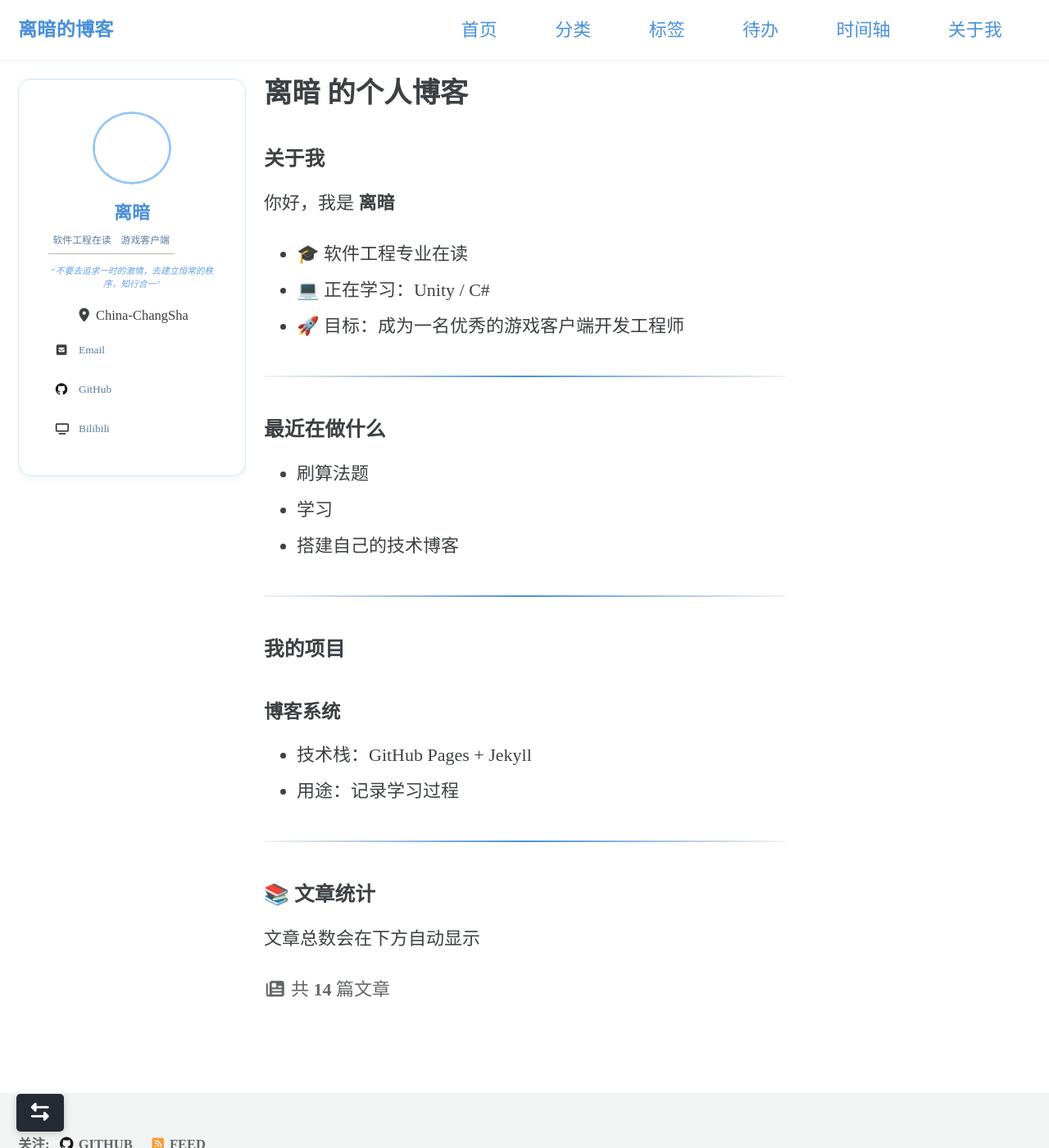
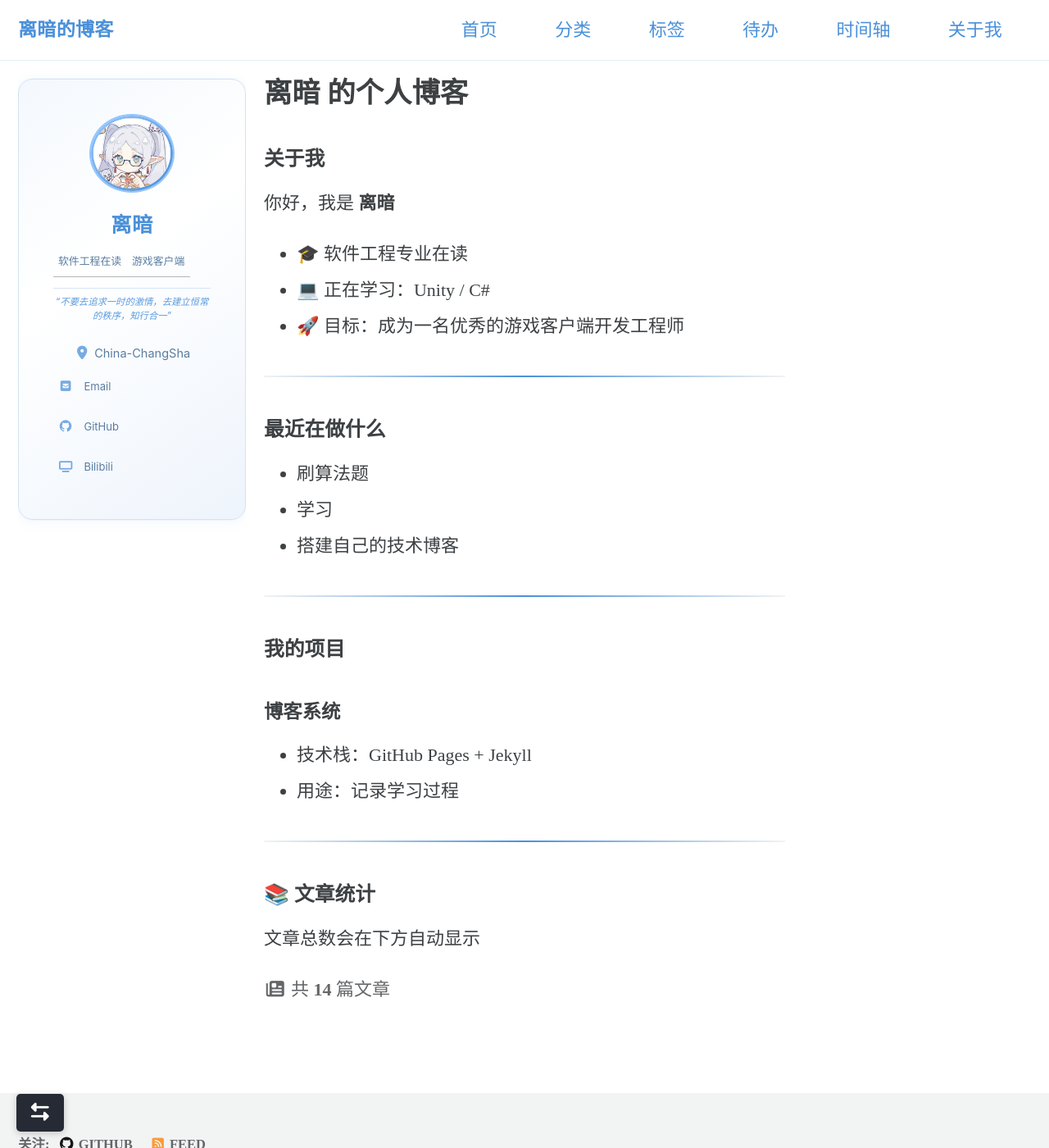
Before and after one commit to LJP3315/LJP3315.github.io, a Jekyll site: the page built from index.md, in a window 1280 px wide and 1400 px high. Shown: the whole window at 82% size. Built offline with Jekyll 4.4.1, drawn with Linux system fonts in a browser that asks for light colours; cached includes are drawn as plain includes.

Commit message:
fix: 作者栏样式加 !important 对抗通配符覆盖 + 视觉增强
- 所有 font-family/color/background 属性加 !important
- 头像渐变光环改用双 background 实现（兼容性更好）
- 卡片背景改用渐变底色，hover 上浮 2px
- 社交链接 pill 圆角提升至 10px，hover 右移 4px
- 引言区域加顶部分割线
- Location 行图标着色

```diff
--- a/_sass/minimal-mistakes/_sidebar.scss
+++ b/_sass/minimal-mistakes/_sidebar.scss
@@ -34,12 +34,12 @@
   h5,
   h6 {
     margin-bottom: 0;
-    font-family: $sans-serif-narrow;
+    font-family: $sans-serif-narrow !important;
   }
 
   p,
   li {
-    font-family: $sans-serif;
+    font-family: $sans-serif !important;
     font-size: $type-size-6;
     line-height: 1.5;
   }
@@ -102,21 +102,28 @@
 
 /*
    Author profile and links — Premium Card
+   所有 font-family / color / background 等属性使用 !important
+   以对抗 main.scss 中的 * { font-family: 'Noto Serif SC' !important } 通配符
    ========================================================================== */
 
 // ── 整体卡片容器 ────────────────────────────────────────────────────────────
 .h-card {
   @include breakpoint($large) {
-    background: var(--card-bg);
-    border: 1px solid var(--border);
-    border-radius: 16px;
-    padding: 1.8em 1.4em 1.4em;
-    box-shadow: var(--card-shadow);
-    text-align: center;
-    transition: box-shadow 0.3s ease;
+    background: linear-gradient(145deg, #f4f8fd 0%, #ffffff 40%, #eef4fc 100%) !important;
+    border: 1px solid var(--border) !important;
+    border-radius: 18px !important;
+    padding: 2em 1.5em 1.6em !important;
+    box-shadow:
+      0 2px 16px rgba(74, 144, 217, 0.08),
+      0 0 0 1px rgba(74, 144, 217, 0.04) !important;
+    text-align: center !important;
+    transition: box-shadow 0.3s ease, transform 0.3s ease !important;
 
     &:hover {
-      box-shadow: var(--card-shadow-hover);
+      box-shadow:
+        0 8px 32px rgba(74, 144, 217, 0.15),
+        0 0 0 1px rgba(74, 144, 217, 0.08) !important;
+      transform: translateY(-2px) !important;
     }
   }
 }
@@ -129,33 +136,32 @@
   height: 36px;
 
   @include breakpoint($large) {
-    display: flex;
-    justify-content: center;
-    width: auto;
-    height: auto;
-    margin-bottom: 1em;
+    display: flex !important;
+    justify-content: center !important;
+    width: auto !important;
+    height: auto !important;
+    margin-bottom: 1.2em !important;
   }
 
   img {
     max-width: 110px;
-    border-radius: 50%;
-    border: 3px solid transparent;
-    transition: transform 0.3s ease, border-color 0.3s ease;
+    border-radius: 50% !important;
+    border: 3px solid transparent !important;
+    transition: transform 0.35s cubic-bezier(0.16, 1, 0.3, 1), box-shadow 0.35s ease !important;
 
     &:hover {
-      transform: scale(1.05);
+      transform: scale(1.08) !important;
+      box-shadow: 0 4px 20px rgba(74, 144, 217, 0.25) !important;
     }
 
     @include breakpoint($large) {
-      max-width: 96px;
-      padding: 0;
+      max-width: 100px !important;
+      padding: 0 !important;
       // 天空蓝渐变光环
-      border: 3px solid var(--primary-light);
-      background: linear-gradient(135deg, var(--primary-light) 0%, var(--primary) 100%) border-box;
-      -webkit-mask: linear-gradient(#fff 0 0) padding-box, linear-gradient(#fff 0 0);
-      mask: linear-gradient(#fff 0 0) padding-box, linear-gradient(#fff 0 0);
-      -webkit-mask-composite: xor;
-      mask-composite: exclude;
+      border: 3px solid transparent !important;
+      background: linear-gradient(#ffffff, #ffffff) padding-box,
+                  linear-gradient(135deg, var(--primary-light) 0%, var(--primary) 100%) border-box !important;
+      box-shadow: 0 0 0 2px var(--primary-light) !important;
     }
   }
 }
@@ -168,9 +174,9 @@
   line-height: 1;
 
   @include breakpoint($large) {
-    display: block;
-    width: 100%;
-    padding-inline: 0;
+    display: block !important;
+    width: 100% !important;
+    padding-inline: 0 !important;
   }
 
   a {
@@ -181,49 +187,63 @@
 
 .author__name {
   margin: 0;
+  font-family: $sans-serif-narrow !important;
 
   @include breakpoint($large) {
-    margin-top: 0;
-    margin-bottom: 0.4em;
-    font-size: 1.05em;
-    font-weight: 700;
-    color: var(--text);
+    margin-top: 0 !important;
+    margin-bottom: 0.5em !important;
+    font-size: 1.15em !important;
+    font-weight: 800 !important;
+    color: var(--text) !important;
+    letter-spacing: 0.02em !important;
 
     a {
-      color: var(--primary);
-      transition: color 0.2s ease;
+      color: var(--primary) !important;
+      font-weight: 800 !important;
+      transition: color 0.2s ease !important;
 
       &:hover {
-        color: var(--link-color-hover);
+        color: var(--link-color-hover) !important;
       }
     }
   }
 }
 
 .sidebar .author__name {
-  font-family: $sans-serif;
+  font-family: $sans-serif-narrow !important;
   font-size: $type-size-5;
 }
 
 .author__bio {
-  margin: 0;
-  font-size: $type-size-7;
-  color: var(--text-muted);
-  line-height: 1.6;
+  margin: 0 !important;
+  font-family: $sans-serif !important;
+  font-size: $type-size-7 !important;
+  color: var(--text-muted) !important;
+  line-height: 1.7 !important;
 
   @include breakpoint($large) {
-    margin-top: 0.3em;
-    margin-bottom: 1.2em;
-    font-size: 0.72em;
-    padding: 0 0.3em;
+    margin-top: 0.4em !important;
+    margin-bottom: 1.4em !important;
+    font-size: 0.78em !important;
+    padding: 0 0.5em !important;
 
+    // bio 正文段落
+    p {
+      margin: 0 0 0.3em 0 !important;
+      font-family: $sans-serif !important;
+    }
+
+    // 引言独立展示
     em {
-      display: block;
-      margin-top: 0.5em;
-      font-style: italic;
-      color: var(--primary);
-      opacity: 0.85;
-      font-size: 0.9em;
+      display: block !important;
+      margin-top: 0.8em !important;
+      padding-top: 0.7em !important;
+      font-style: italic !important;
+      color: var(--primary) !important;
+      opacity: 0.9 !important;
+      font-size: 0.88em !important;
+      border-top: 1px solid var(--border) !important;
+      font-family: $sans-serif !important;
     }
   }
 }
@@ -233,7 +253,7 @@
   position: relative;
   display: table-cell;
   vertical-align: middle;
-  font-family: $sans-serif;
+  font-family: $sans-serif !important;
   z-index: 20;
   cursor: pointer;
 
@@ -300,15 +320,15 @@
 
   // ── 桌面端：纵向排列，pill 风格 ───────────────────────────────────────────
   @include breakpoint($large) {
-    display: flex;
-    flex-direction: column;
-    position: relative;
-    margin: 0;
-    padding: 0;
-    border: 0;
-    background: transparent;
-    box-shadow: none;
-    gap: 4px;
+    display: flex !important;
+    flex-direction: column !important;
+    position: relative !important;
+    margin: 0 !important;
+    padding: 0 !important;
+    border: 0 !important;
+    background: transparent !important;
+    box-shadow: none !important;
+    gap: 3px !important;
   }
 
   &::before {
@@ -356,47 +376,68 @@
 
   // ── 链接项 pill 化 ───────────────────────────────────────────────────────
   a {
-    display: flex;
-    align-items: center;
-    gap: 0.6em;
+    display: flex !important;
+    align-items: center !important;
+    gap: 0.65em !important;
     margin-bottom: 5px;
-    padding: 6px 12px;
-    border-radius: 8px;
-    color: var(--text-muted);
-    font-size: $type-size-6;
-    text-decoration: none;
-    transition: color 0.2s ease, background 0.2s ease, transform 0.2s ease;
+    padding: 7px 14px !important;
+    border-radius: 10px !important;
+    color: var(--text-muted) !important;
+    font-size: $type-size-6 !important;
+    font-family: $sans-serif !important;
+    text-decoration: none !important;
+    transition: color 0.2s ease, background 0.2s ease, transform 0.2s ease !important;
 
     i,
     svg {
-      width: 1em;
-      text-align: center;
-      font-size: 1em;
-      flex-shrink: 0;
-      transition: color 0.2s ease, transform 0.2s ease;
+      width: 1.1em !important;
+      text-align: center !important;
+      font-size: 1em !important;
+      flex-shrink: 0 !important;
+      transition: color 0.2s ease, transform 0.2s ease !important;
     }
 
     span.label {
-      font-size: 0.92em;
+      font-size: 0.9em !important;
+      font-family: $sans-serif !important;
     }
 
     &:hover {
-      color: var(--primary);
-      background: var(--primary-fill);
-      text-decoration: none;
-      transform: translateX(3px);
+      color: var(--primary) !important;
+      background: var(--primary-fill) !important;
+      text-decoration: none !important;
+      transform: translateX(4px) !important;
 
       i,
       svg {
-        color: var(--primary);
-        transform: scale(1.15);
+        color: var(--primary) !important;
+        transform: scale(1.2) !important;
       }
     }
 
     @include breakpoint($large) {
-      margin-bottom: 2px;
-      padding: 7px 14px;
-      font-size: 0.88em;
+      margin-bottom: 2px !important;
+      padding: 8px 16px !important;
+      font-size: 0.88em !important;
+    }
+  }
+}
+
+// ── Location 图标行 ─────────────────────────────────────────────────────────
+.author__urls-wrapper {
+  li {
+    font-family: $sans-serif !important;
+
+    i.fa-location-dot,
+    i.fa-fw {
+      color: var(--primary) !important;
+      opacity: 0.75 !important;
+    }
+
+    span.p-locality {
+      color: var(--text-muted) !important;
+      font-family: $sans-serif !important;
+      font-size: 0.88em !important;
     }
   }
 }
```
